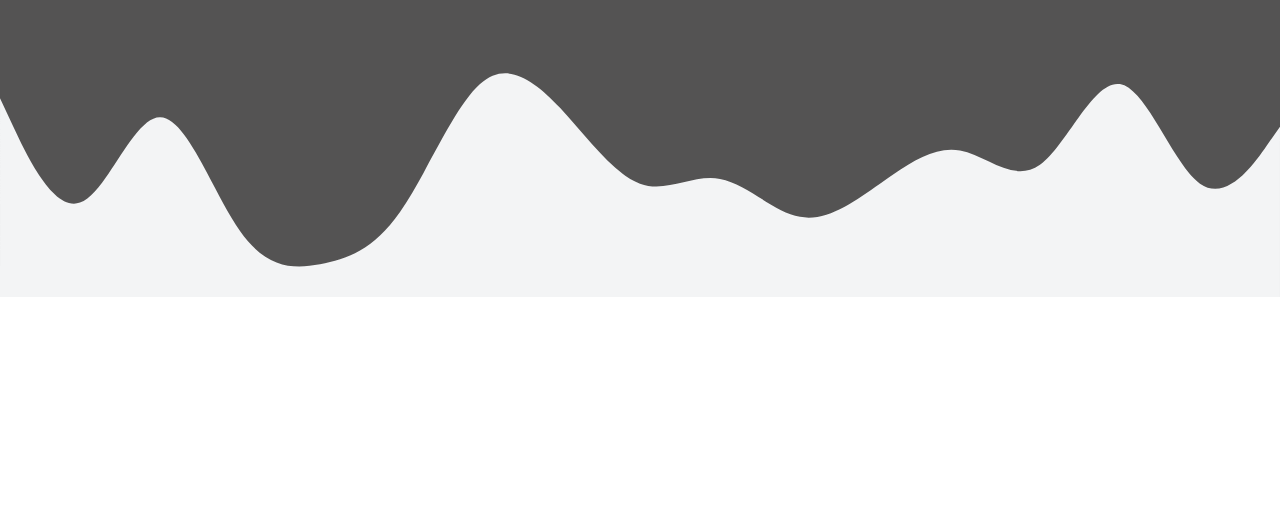
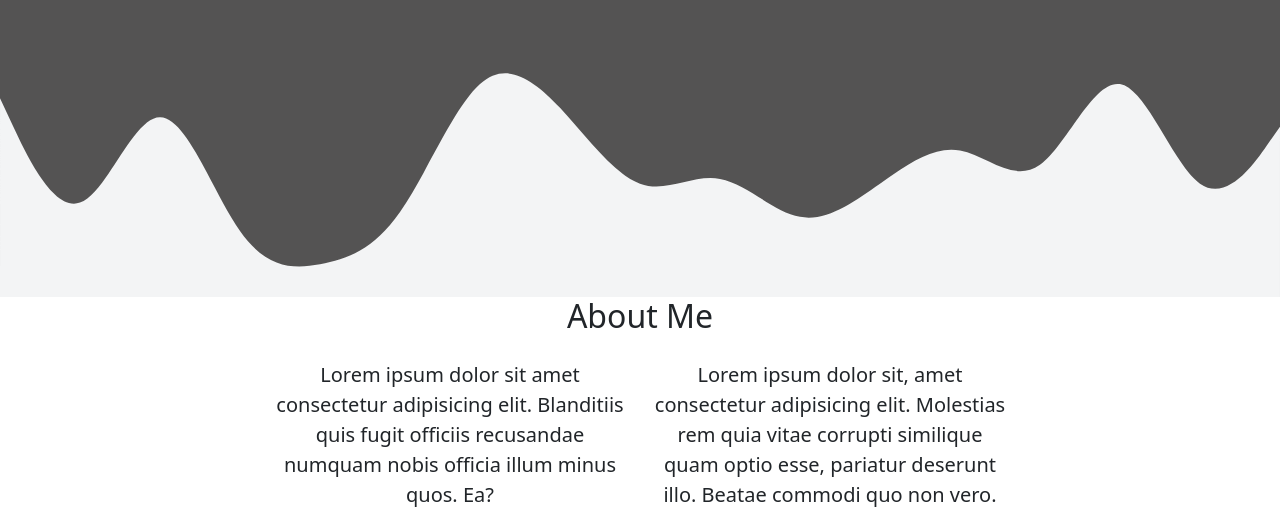
Before and after one commit to diptw/diptw.github.io, a plain HTML site: page index.html in a window 1280 px wide. Shown: the part 590-1116 px from the top of the page. Before the commit the page ends 887 px from the top, so only its background shows below. Drawn offline with nearby package versions, Linux system fonts and the light colour scheme.

Commit message:
section about

```diff
--- a/index.html
+++ b/index.html
@@ -49,11 +49,37 @@
         <p class="lead">Traditional Artist</p>
         <svg xmlns="http://www.w3.org/2000/svg" viewBox="0 0 1440 320">
         <path fill="#f3f4f5" fill-opacity="1"
-            d="M0,96L15,128C30,160,60,224,90,213.3C120,203,150,117,180,117.3C210,117,240,203,270,245.3C300,288,330,288,360,282.7C390,277,420,267,450,224C480,181,510,107,540,80C570,53,600,75,630,106.7C660,139,690,181,720,192C750,203,780,181,810,186.7C840,192,870,224,900,229.3C930,235,960,213,990,192C1020,171,1050,149,1080,154.7C1110,160,1140,192,1170,170.7C1200,149,1230,75,1260,80C1290,85,1320,171,1350,192C1380,213,1410,171,1425,149.3L1440,128L1440,320L1425,320C1410,320,1380,320,1350,320C1320,320,1290,320,1260,320C1230,320,1200,320,1170,320C1140,320,1110,320,1080,320C1050,320,1020,320,990,320C960,320,930,320,900,320C870,320,840,320,810,320C780,320,750,320,720,320C690,320,660,320,630,320C600,320,570,320,540,320C510,320,480,320,450,320C420,320,390,320,360,320C330,320,300,320,270,320C240,320,210,320,180,320C150,320,120,320,90,320C60,320,30,320,15,320L0,320Z">
+            d="M0,96L15,128C30,160,60,224,90,213.3C120,203,150,117,180,117.3C210,117,240,203,270,245.3C300,288,330,288,360,282.7C390,277,
+            420,267,450,224C480,181,510,107,540,80C570,53,600,75,630,106.7C660,139,690,181,720,192C750,203,780,181,810,186.7C840,192,870,
+            224,900,229.3C930,235,960,213,990,192C1020,171,1050,149,1080,154.7C1110,160,1140,192,1170,170.7C1200,149,1230,75,1260,80C1290,
+            85,1320,171,1350,192C1380,213,1410,171,1425,149.3L1440,128L1440,320L1425,320C1410,320,1380,320,1350,320C1320,320,1290,320,1260,
+            320C1230,320,1200,320,1170,320C1140,320,1110,320,1080,320C1050,320,1020,320,990,320C960,320,930,320,900,320C870,320,840,320,810,
+            320C780,320,750,320,720,320C690,320,660,320,630,320C600,320,570,320,540,320C510,320,480,320,450,320C420,320,390,320,360,320C330,
+            320,300,320,270,320C240,320,210,320,180,320C150,320,120,320,90,320C60,320,30,320,15,320L0,320Z">
         </path>
         </svg>
     </section>
     <!-- End Jumbotron -->
+
+    <!-- About -->
+     <section id="About">
+        <div class="container">
+            <div class="row text-center mb-3">
+                <div class="col">
+                    <h2>About Me</h2>
+                </div>
+            </div>
+            <div class="row justify-content-center fs-5 text-center">
+                <div class="col-4">
+                    <p>Lorem ipsum dolor sit amet consectetur adipisicing elit. Blanditiis quis fugit officiis recusandae numquam nobis officia illum minus quos. Ea?</p>
+                </div>
+                <div class="col-4">
+                    <p>Lorem ipsum dolor sit, amet consectetur adipisicing elit. Molestias rem quia vitae corrupti similique quam optio esse, pariatur deserunt illo. Beatae commodi quo non vero.</p>
+                </div>
+            </div>
+        </div>
+
+     </section>
 
 
 
```
